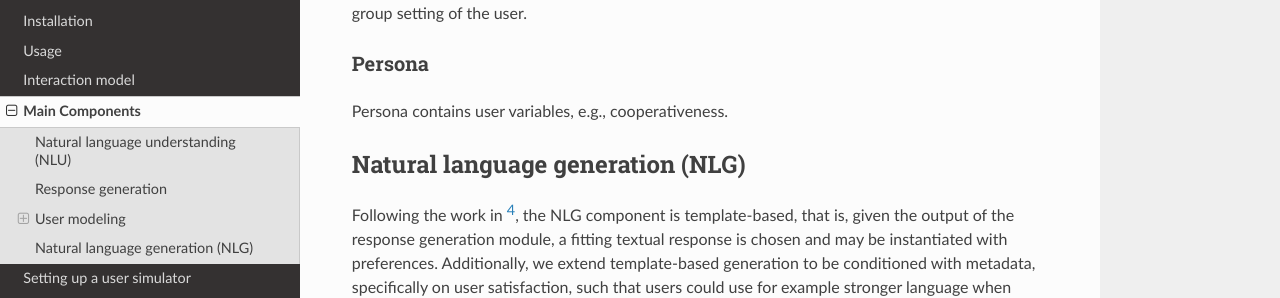
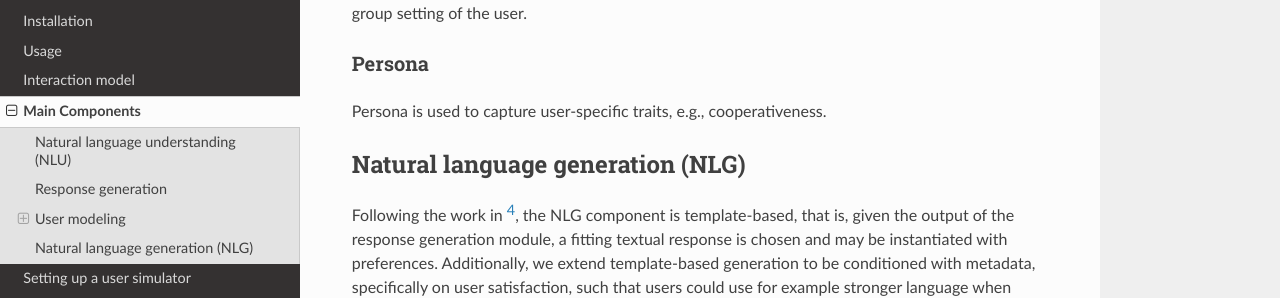
Before and after one commit to iai-group/UserSimCRS, a Sphinx documentation site: the page built from docs/source/components.rst, in a window 1280 px wide and 900 px high, scrolled down 1265 px. Shown: the part 156-454 px from the top of the window. Built offline with Sphinx 7.4.7 and the Read the Docs theme 2.0.0, drawn with Linux system fonts in a browser that asks for light colours; pages that are not in the unit, such as notebooks, are missing from menus.

Commit message:
Update docs/source/components.rst
Co-authored-by: Nolwenn Bernard <28621493+NoB0@users.noreply.github.com>

```diff
--- a/docs/source/components.rst
+++ b/docs/source/components.rst
@@ -34,7 +34,7 @@ In addition to preference and interaction modeling, we also model other user con
 Persona
 ^^^^^^^
 
-Persona contains user variables, e.g., cooperativeness.
+Persona is used to capture user-specific traits, e.g., cooperativeness.
 
 Natural language generation (NLG)
 ---------------------------------
```
